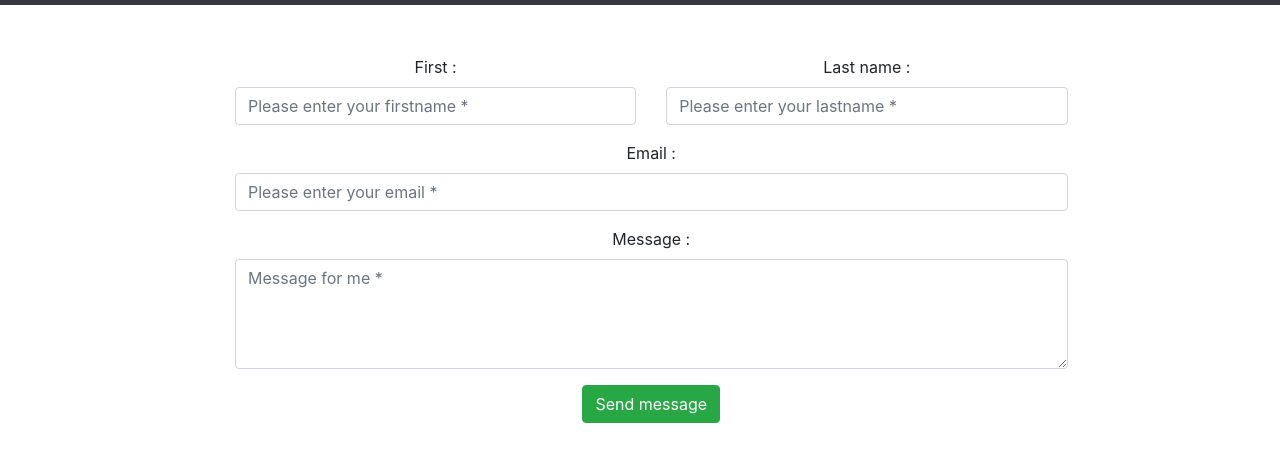
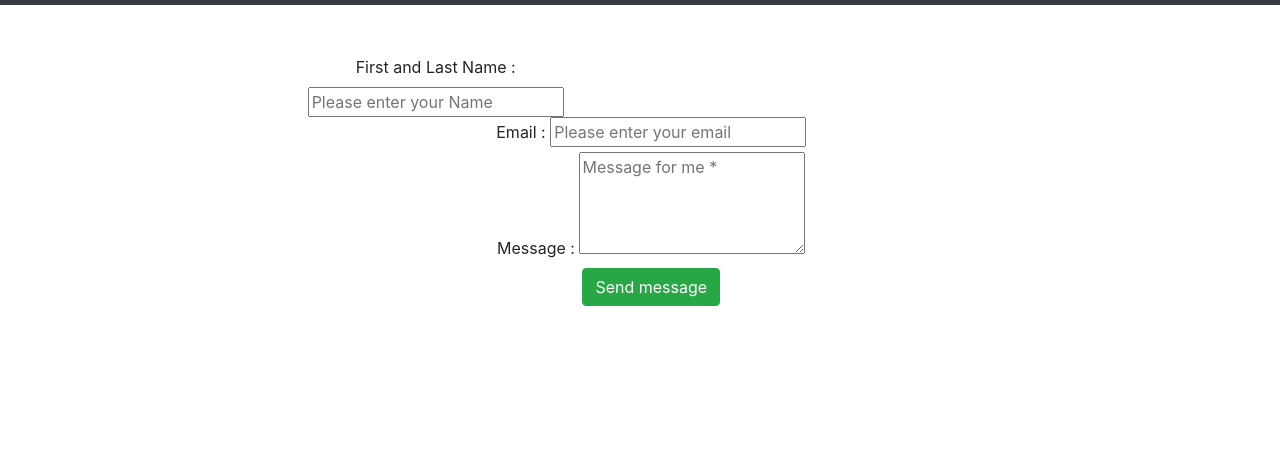
Before and after one commit to ashleyhayjin/responsive-portfolio, a plain HTML site: page develop/contact.html in a window 1280 px wide. Shown: the part 51-512 px from the top of the page. Drawn offline with nearby package versions, Linux system fonts and the light colour scheme.

Commit message:
homework updates

```diff
--- a/develop/contact.css
+++ b/develop/contact.css
@@ -4,3 +4,7 @@
     width: 75%;
     text-align: center;
 }
+
+.form_page {
+    text-align: center;
+}
--- a/develop/contact.html
+++ b/develop/contact.html
@@ -24,46 +24,33 @@
       </nav>
 <!--Contact Me Container-->
       <div class="container">
-            <div class="container-fluid container-for-portfolio" >
+            <div class="container-fluid" >
                 <div class="row">
                   <form id="contact-form" method="post" action="contact.php" role="form">
 
                     <div class="messages"></div>
 
-                    <div class="controls">
-
                         <div class="row">
                             <div class="col-md-6">
-                                <div class="form-group">
-                                    <label for="form_name">First :</label>
-                                    <input id="form_name" type="text" name="name" class="form-control" placeholder="Please enter your firstname *" required="required" data-error="Firstname is required.">
-                                    <div class="help-block with-errors"></div>
-                                </div>
-                            </div>
-                            <div class="col-md-6">
-                                <div class="form-group">
-                                    <label for="form_lastname">Last name :</label>
-                                    <input id="form_lastname" type="text" name="surname" class="form-control" placeholder="Please enter your lastname *" required="required" data-error="Lastname is required.">
-                                    <div class="help-block with-errors"></div>
+                                <div class="form_page">
+                                    <label for="form_name">First and Last Name :</label>
+                                    <input id="form_name" type="text"  placeholder="Please enter your Name">
                                 </div>
                             </div>
                         </div>
                         <div class="row">
                             <div class="col-md-12">
-                                <div class="form-group">
+                                <div class="form-page">
                                     <label for="form_email">Email :</label>
-                                    <input id="form_email" type="email" name="email" class="form-control" placeholder="Please enter your email *" required="required" data-error="Valid email is required.">
-                                    <div class="help-block with-errors"></div>
+                                    <input id="form_email" name="email" placeholder="Please enter your email" required="required">
                                 </div>
                             </div>
                         </div>
                         <div class="row">
                             <div class="col-md-12">
-                                <div class="form-group">
+                                <div class="form-page">
                                     <label for="form_message">Message :</label>
-                                    <textarea id="form_message" name="message" class="form-control" placeholder="Message for me *" rows="4" required="required" data-error="Please,leave us a message."></textarea>
-                                    <div class="help-block with-errors"></div>
-                                </div>
+                                    <textarea id="form_message" name="message" placeholder="Message for me *" rows="4" required="required" data-error="Please,leave us a message."></textarea>                                </div>
                             </div>
                             <div class="col-md-12">
                                 <input type="submit" class="btn btn-success btn-send" value="Send message">
```
Also changed, not shown: develop/style.css (+10 -0 lines), index.html (+5 -0 lines), 1 other file.
